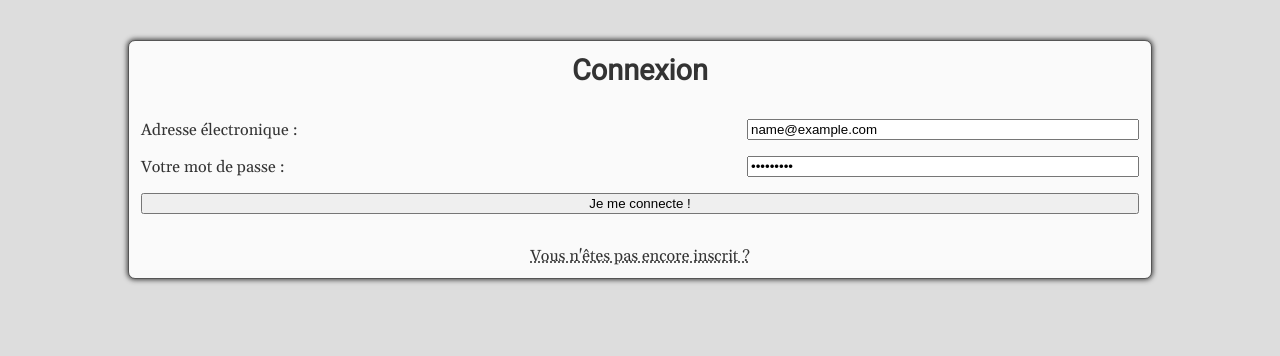
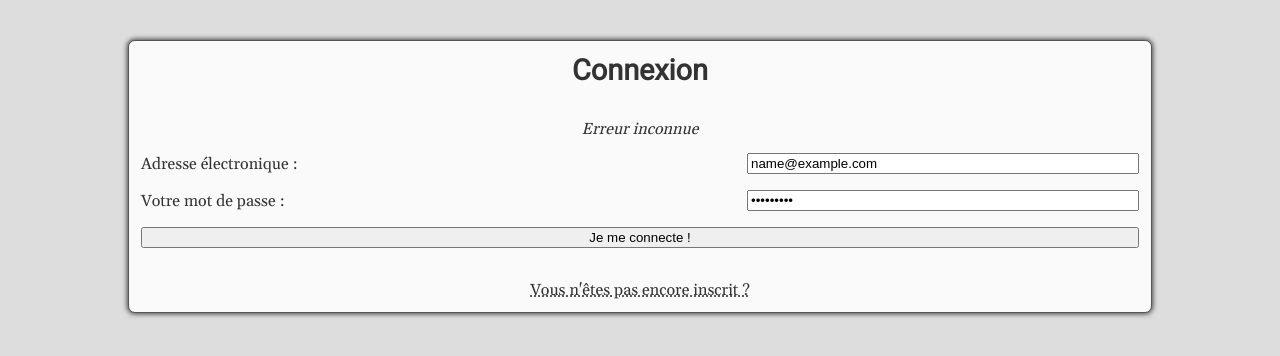
Before and after one commit to rigma/whoami, a Vue app in the folder whoami/: page /connexion in a window 1280 px wide. Both pictures are taken after typing "name@example.com", "Sample123" into the empty fields and a click on the button "Je me connecte !". Shown: the top 356 px of the page. Built offline with nearby package versions, Linux system fonts and the light colour scheme; no server answers.

Commit message:
feat: add message error on signin

```diff
--- a/whoami/src/views/SignIn.vue
+++ b/whoami/src/views/SignIn.vue
@@ -1,6 +1,11 @@
 <template>
   <article>
     <h1>Connexion</h1>
+    <div v-if="error !== null" class="error-box">
+      <p v-if="error === 'credentials'">Mauvais identifiants !</p>
+      <p v-else-if="error === 'logged-in'">Déhà identifié !</p>
+      <p v-else>Erreur inconnue</p>
+    </div>
     <form @submit.prevent="onSubmit">
       <div class="group">
         <label for="email">Adresse électronique :</label>
@@ -41,11 +46,14 @@ export default defineComponent({
   setup () {
     const email = ref(null)
     const password = ref(null)
+    const error = ref(null)
     const router = useRouter()
 
     const onSubmit = async () => {
       if (globalState.token !== null) {
         console.error('Already logged in!')
+        error.value = 'logged-in'
+
         return
       }
 
@@ -64,11 +72,15 @@ export default defineComponent({
         })
       } catch (err) {
         console.error(err)
+        error.value = 'unknown'
+
         return
       }
 
       if (res.status >= 400) {
         console.error('Wrong credentials!')
+        error.value = 'credentials'
+
         return
       }
 
@@ -77,14 +89,22 @@ export default defineComponent({
         globalState.token = await res.text()
       } catch (err) {
         console.error(err)
+        error.value = 'unknown'
+
         return
       }
 
       globalState.sessionExpired = false
+      error.value = null
       router.push('/')
     }
 
-    return { email, password, onSubmit }
+    return {
+      error,
+      email,
+      password,
+      onSubmit
+    }
   },
   beforeRouteEnter (to, from, next) {
     // If we're already logged in, we'll redirect to the home page
@@ -109,6 +129,11 @@ article {
 article h1 {
   text-align: center;
   margin-bottom: 24px;
+}
+
+article .error-box {
+  margin-bottom: 6px;
+  font-style: italic;
 }
 
 article form {
```
